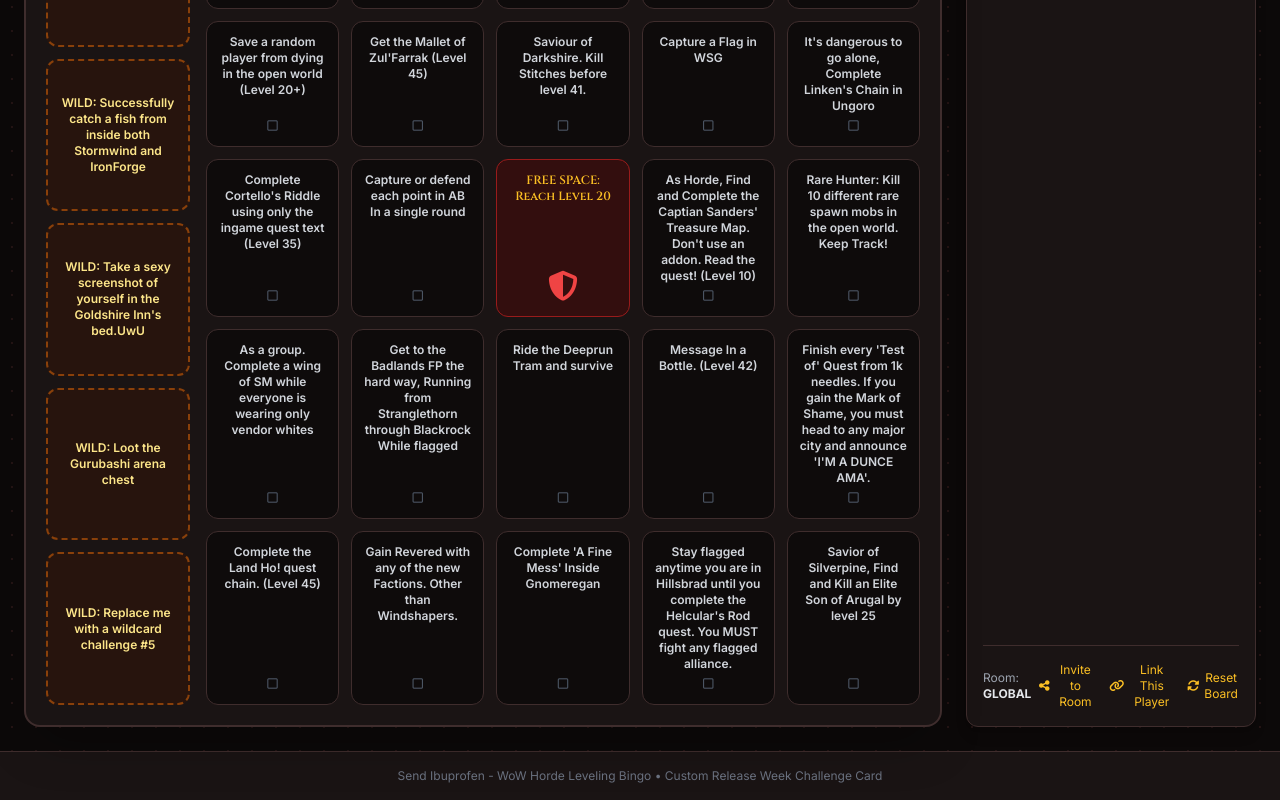
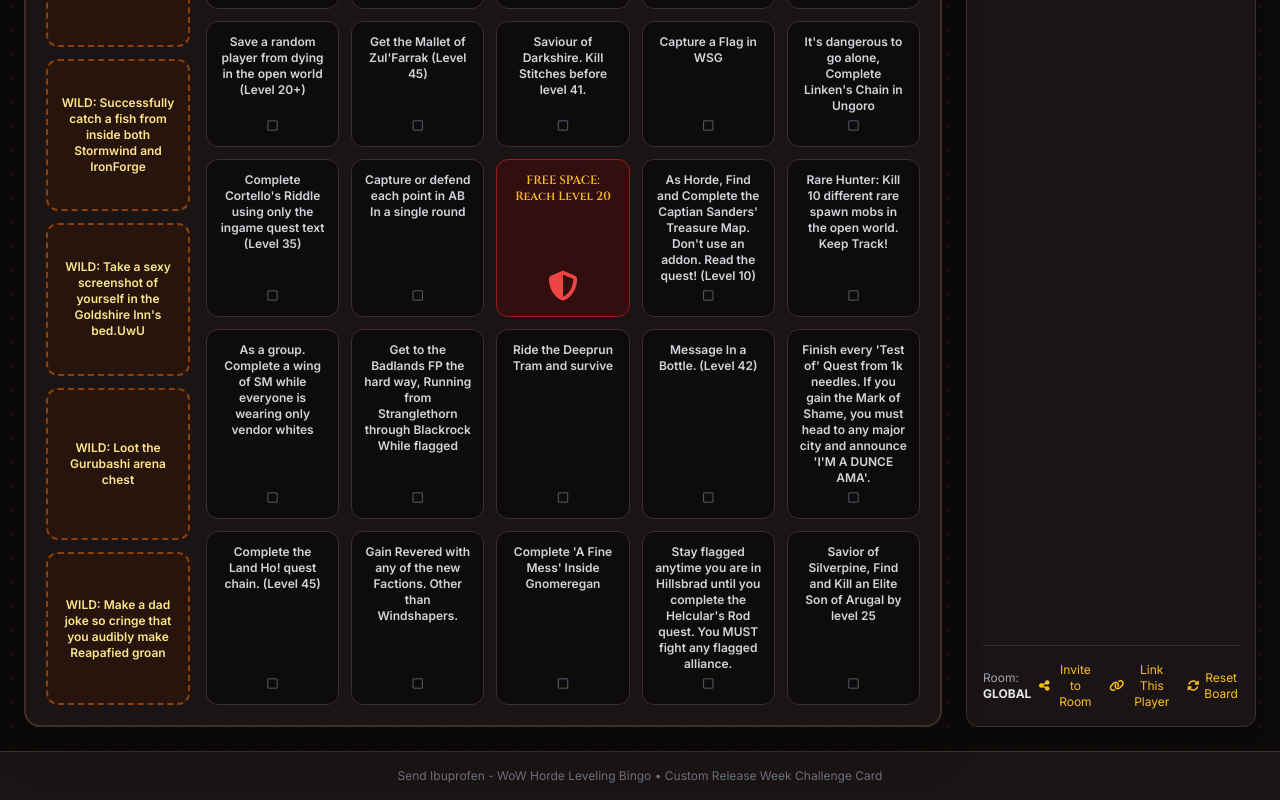
Before and after one commit to Reapafied/Send-Ibuprofen, a React (Vite) app: page / in a window 1280 px wide. Shown: the part 413-1213 px from the top of the page. Built offline with nearby package versions, Linux system fonts and the light colour scheme; no server answers; the database is empty; the HTML template or start-up script is replaced by a standard one.

Commit message:
Update wildcard challenge in App.jsx

```diff
--- a/src/App.jsx
+++ b/src/App.jsx
@@ -49,7 +49,7 @@ const WILDCARDS = [
     "WILD: Successfully catch a fish from inside both Stormwind and IronForge",
     "WILD: Take a sexy screenshot of yourself in the Goldshire Inn's bed.UwU",
     "WILD: Loot the Gurubashi arena chest",
-    "WILD: Replace me with a wildcard challenge #5"
+    "WILD: Make a dad joke so cringe that you audibly make Reapafied groan"
 ];
 
 const WIN_PATTERNS = [
```
